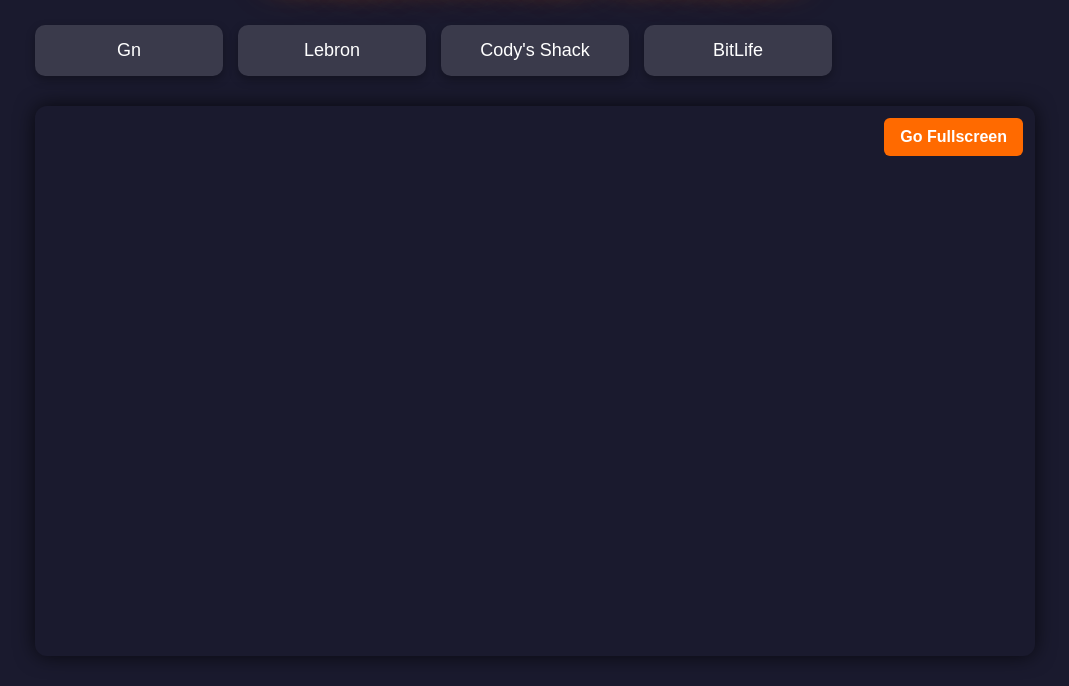
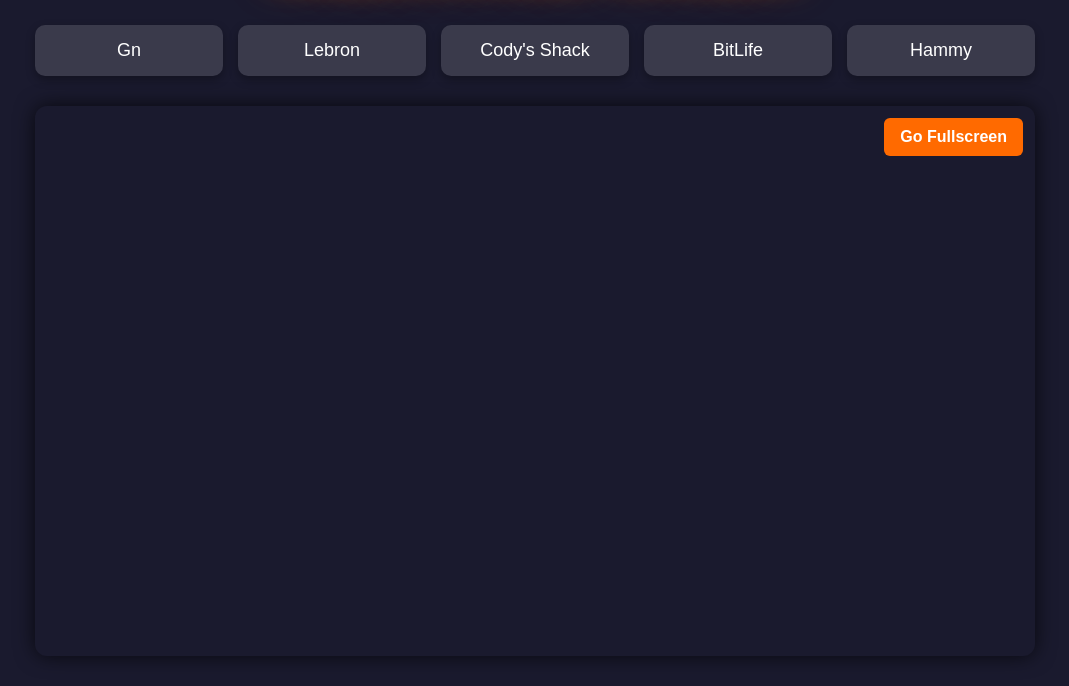
Before and after one commit to chatpowerman-sudo/cash-and-ridges-games, a plain HTML site: page index.html in a window 1280 px wide. Shown: the part 132-818 px from the top of the page, without its empty margins (105-1174 px from the left). Drawn offline with Linux system fonts and the light colour scheme.

Commit message:
Update index.html

```diff
--- a/index.html
+++ b/index.html
@@ -145,12 +145,13 @@
   </div>
 
   <script>
-    // Updated game list with BitLife
+    // Updated game list with BitLife and Hammy
     const gameList = [
       { name: 'Gn', url: 'https://social-lebron.github.io/gn-math.github.iotmoney/' },
       { name: 'Lebron', url: 'https://lebro293.github.io/goodnite/' },
       { name: "Cody's Shack", url: 'https://hammy-dotco.github.io/codys-shack-games/projects.html' },
       { name: 'BitLife', url: 'https://hammy-dotco.github.io/gamesite69/g/bitlife' },
+      { name: 'Hammy', url: 'https://hammy-dotco.github.io/gamesite69/' } <!-- NEW GAME ADDED -->
     ];
 
     // Render game list
```
